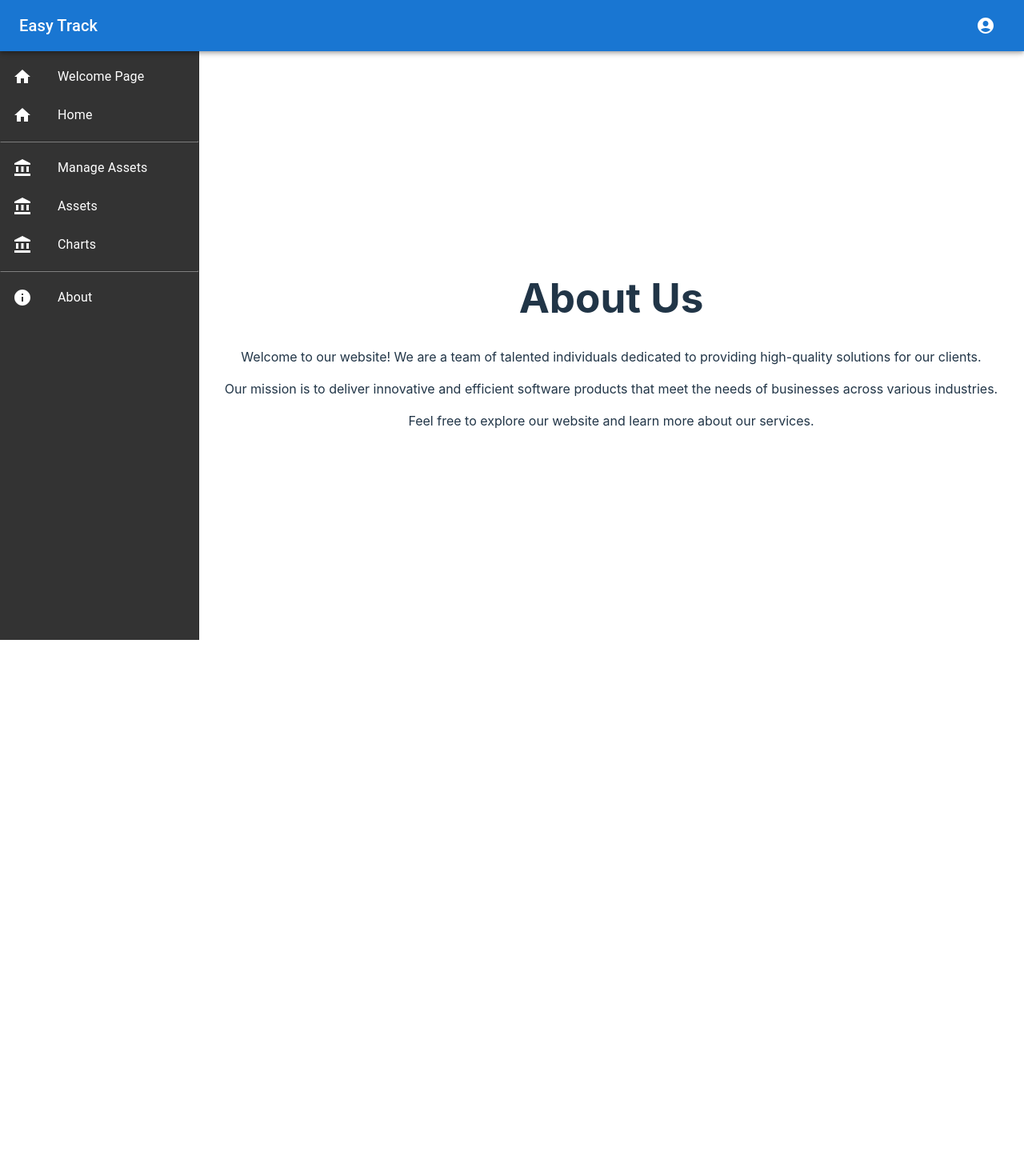
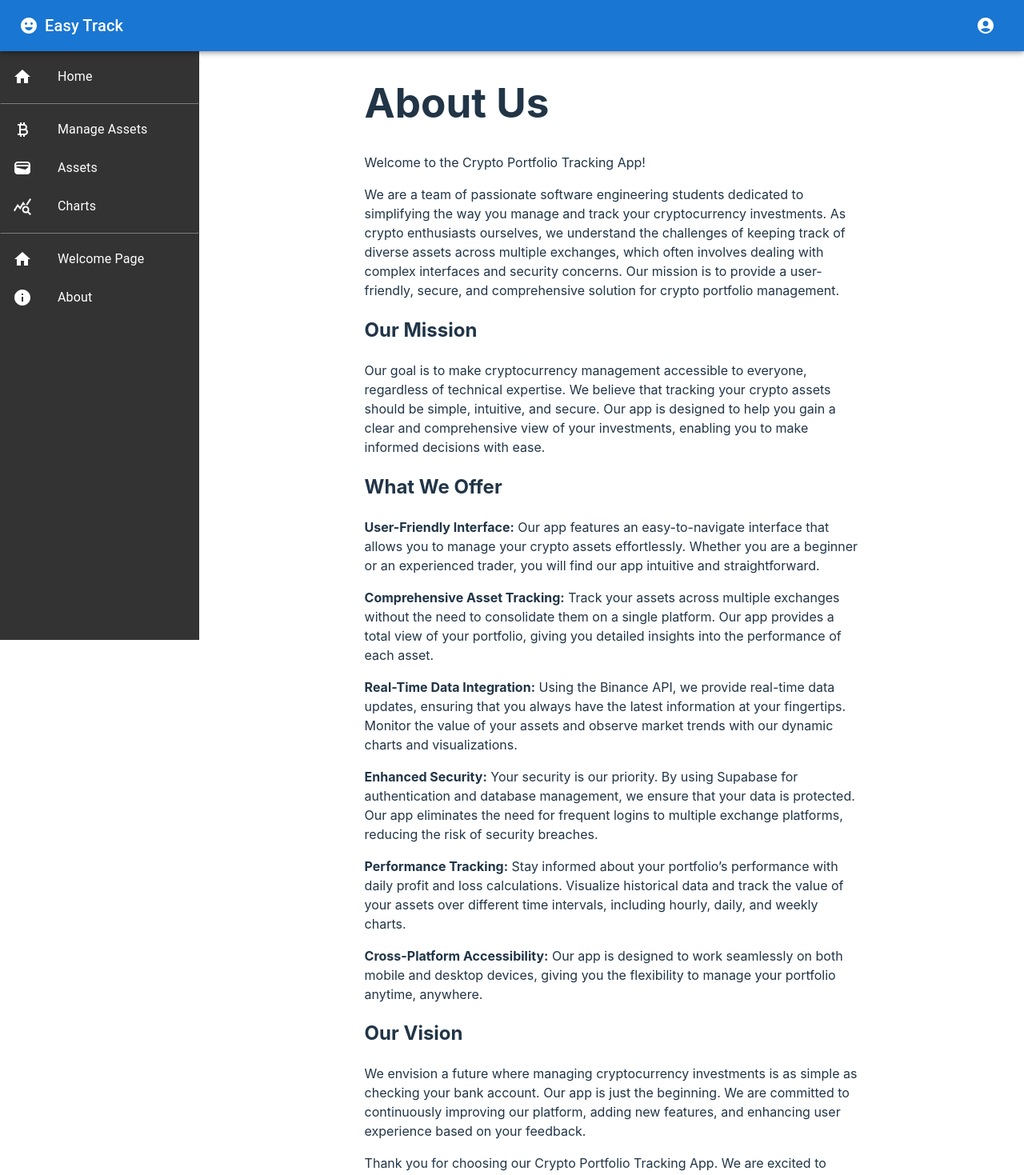
Before and after one commit to tolunayg/easy-track, a React (Vite) app: page /about in a window 1280 px wide. Shown: the top 1469 px of the page at 80% size. Before the commit the page ends 800 px from the top, so only its background shows below. Built offline with nearby package versions, Linux system fonts and the light colour scheme.

Commit message:
Update icons and overall appearance of the app

```diff
--- a/src/components/MainLayout.jsx
+++ b/src/components/MainLayout.jsx
@@ -12,10 +12,17 @@ import AccountCircle from '@mui/icons-material/AccountCircle';
 import MenuIcon from '@mui/icons-material/Menu';
 import HomeIcon from '@mui/icons-material/Home';
 import AccountBalanceIcon from '@mui/icons-material/AccountBalance';
+import CurrencyBitcoinIcon from '@mui/icons-material/CurrencyBitcoin';
+import WalletIcon from '@mui/icons-material/Wallet';
+import QueryStatsIcon from '@mui/icons-material/QueryStats';
 import InfoIcon from '@mui/icons-material/Info';
+import MoodIcon from '@mui/icons-material/Mood';
+import EmojiEmotionsIcon from '@mui/icons-material/EmojiEmotions';
 import { Link } from 'react-router-dom';
 import Menu from '@mui/material/Menu';
 import MenuItem from '@mui/material/MenuItem';
+import { Box } from '@mui/material';
+
 import './MainLayout.css';
 
 const drawerWidth = 240;
@@ -71,9 +78,14 @@ const MainLayout = ({ component: Component }) => {
             <MenuIcon />
           </IconButton>
           ) : null}
-          <Typography variant="h6" noWrap>
-            Easy Track
-          </Typography>
+          <Box display="flex" alignItems="center">
+            <Link to="/home" style={{ display: 'flex', alignItems: 'center', textDecoration: 'none', color: 'inherit' }}>
+                <EmojiEmotionsIcon style={{ color: 'white', marginRight: '8px' }} />
+                <Typography variant="h6" noWrap>
+                    Easy Track
+                </Typography>
+            </Link>
+        </Box>
           <div>
             <IconButton
               size="large"
@@ -119,12 +131,6 @@ const MainLayout = ({ component: Component }) => {
         >
           <Toolbar />
           <List>
-            <ListItem button component={Link} to="/">
-              <ListItemIcon>
-                <HomeIcon style={{ color: 'white' }} />
-              </ListItemIcon>
-              <ListItemText primary="Welcome Page" />
-            </ListItem>
             <ListItem button component={Link} to="/home">
               <ListItemIcon>
                 <HomeIcon style={{ color: 'white' }} />
@@ -134,23 +140,29 @@ const MainLayout = ({ component: Component }) => {
             <hr style={{ borderColor: 'grey' }} />
             <ListItem button component={Link} to="/manage_assets">
               <ListItemIcon>
-                <AccountBalanceIcon style={{ color: 'white' }} />
+                <CurrencyBitcoinIcon style={{ color: 'white' }} />
               </ListItemIcon>
               <ListItemText primary="Manage Assets" />
             </ListItem>
             <ListItem button component={Link} to="/assets">
               <ListItemIcon>
-                <AccountBalanceIcon style={{ color: 'white' }} />
+                <WalletIcon style={{ color: 'white' }} />
               </ListItemIcon>
               <ListItemText primary="Assets" />
             </ListItem>
             <ListItem button component={Link} to="/charts">
               <ListItemIcon>
-                <AccountBalanceIcon style={{ color: 'white' }} />
+                <QueryStatsIcon style={{ color: 'white' }} />
               </ListItemIcon>
               <ListItemText primary="Charts" />
             </ListItem>
             <hr style={{ borderColor: 'grey' }} />
+            <ListItem button component={Link} to="/">
+              <ListItemIcon>
+                <HomeIcon style={{ color: 'white' }} />
+              </ListItemIcon>
+              <ListItemText primary="Welcome Page" />
+            </ListItem>
             <ListItem button component={Link} to="/about">
               <ListItemIcon>
                 <InfoIcon style={{ color: 'white' }} />
--- a/src/pages/About.jsx
+++ b/src/pages/About.jsx
@@ -2,13 +2,31 @@ import React from 'react';
 
 const About = () => {
     return (
-        <div className="about-container">
+        <div style={{ width: '60%', margin: '0 auto', textAlign: 'left' }}>
             <h1>About Us</h1>
-            <p>Welcome to our website! We are a team of talented individuals dedicated to providing high-quality solutions for our clients.</p>
-            <p>Our mission is to deliver innovative and efficient software products that meet the needs of businesses across various industries.</p>
-            <p>Feel free to explore our website and learn more about our services.</p>
+            <p>Welcome to the Crypto Portfolio Tracking App!</p>
+            <p>We are a team of passionate software engineering students dedicated to simplifying the way you manage and track your cryptocurrency investments. As crypto enthusiasts ourselves, we understand the challenges of keeping track of diverse assets across multiple exchanges, which often involves dealing with complex interfaces and security concerns. Our mission is to provide a user-friendly, secure, and comprehensive solution for crypto portfolio management.</p>
+
+            <h2>Our Mission</h2>
+            <p>Our goal is to make cryptocurrency management accessible to everyone, regardless of technical expertise. We believe that tracking your crypto assets should be simple, intuitive, and secure. Our app is designed to help you gain a clear and comprehensive view of your investments, enabling you to make informed decisions with ease.</p>
+
+            <h2>What We Offer</h2>
+            <p><strong>User-Friendly Interface:</strong> Our app features an easy-to-navigate interface that allows you to manage your crypto assets effortlessly. Whether you are a beginner or an experienced trader, you will find our app intuitive and straightforward.</p>
+            <p><strong>Comprehensive Asset Tracking:</strong> Track your assets across multiple exchanges without the need to consolidate them on a single platform. Our app provides a total view of your portfolio, giving you detailed insights into the performance of each asset.</p>
+            <p><strong>Real-Time Data Integration:</strong> Using the Binance API, we provide real-time data updates, ensuring that you always have the latest information at your fingertips. Monitor the value of your assets and observe market trends with our dynamic charts and visualizations.</p>
+            <p><strong>Enhanced Security:</strong> Your security is our priority. By using Supabase for authentication and database management, we ensure that your data is protected. Our app eliminates the need for frequent logins to multiple exchange platforms, reducing the risk of security breaches.</p>
+            <p><strong>Performance Tracking:</strong> Stay informed about your portfolio’s performance with daily profit and loss calculations. Visualize historical data and track the value of your assets over different time intervals, including hourly, daily, and weekly charts.</p>
+            <p><strong>Cross-Platform Accessibility:</strong> Our app is designed to work seamlessly on both mobile and desktop devices, giving you the flexibility to manage your portfolio anytime, anywhere.</p>
+
+            <h2>Our Vision</h2>
+            <p>We envision a future where managing cryptocurrency investments is as simple as checking your bank account. Our app is just the beginning. We are committed to continuously improving our platform, adding new features, and enhancing user experience based on your feedback.</p>
+
+            <p>Thank you for choosing our Crypto Portfolio Tracking App. We are excited to have you on this journey with us. Together, let’s take the complexity out of crypto asset management and make informed investing a reality for everyone.</p>
+
+            <p>Feel free to reach out to us with any questions, feedback, or suggestions. We are here to help!</p>
         </div>
     );
+
 };
 
 export default About;
--- a/src/pages/NotFound.jsx
+++ b/src/pages/NotFound.jsx
@@ -1,11 +1,37 @@
 import React from 'react';
+import { Button, Typography, Container, Box } from '@mui/material';
+import SentimentDissatisfiedIcon from '@mui/icons-material/SentimentDissatisfied';
 
 const NotFound = () => {
+
+    const handleRedirect = () => {
+        const token = sessionStorage.getItem('token');
+        console.log(token);
+
+        if (token) {
+            window.location.href = '/home';
+        } else {
+            window.location.href = '/signin';
+        }
+    };
+
     return (
-        <div style={{ textAlign: 'center', marginTop: '20vh' }}>
-            <h1>404 - Page Not Found</h1>
-            <p>Oops! The page you are looking for does not exist.</p>
-        </div>
+        <Container style={{ textAlign: 'center', marginTop: '20vh' }}>
+            <Box display="flex" flexDirection="column" alignItems="center">
+                <SentimentDissatisfiedIcon style={{ fontSize: '4rem', color: 'white' }} />
+                <br></br>
+                <Typography variant="h3" component="h1" gutterBottom>
+                    Oops! The page you are looking for does not exist.
+                </Typography>
+
+                <Typography variant="body1" paragraph>
+                404 - Page Not Found
+                </Typography>
+                <Button variant="contained" color="secondary" onClick={handleRedirect}>
+                    Go to Homepage
+                </Button>
+            </Box>
+        </Container>
     );
 };
 
```
